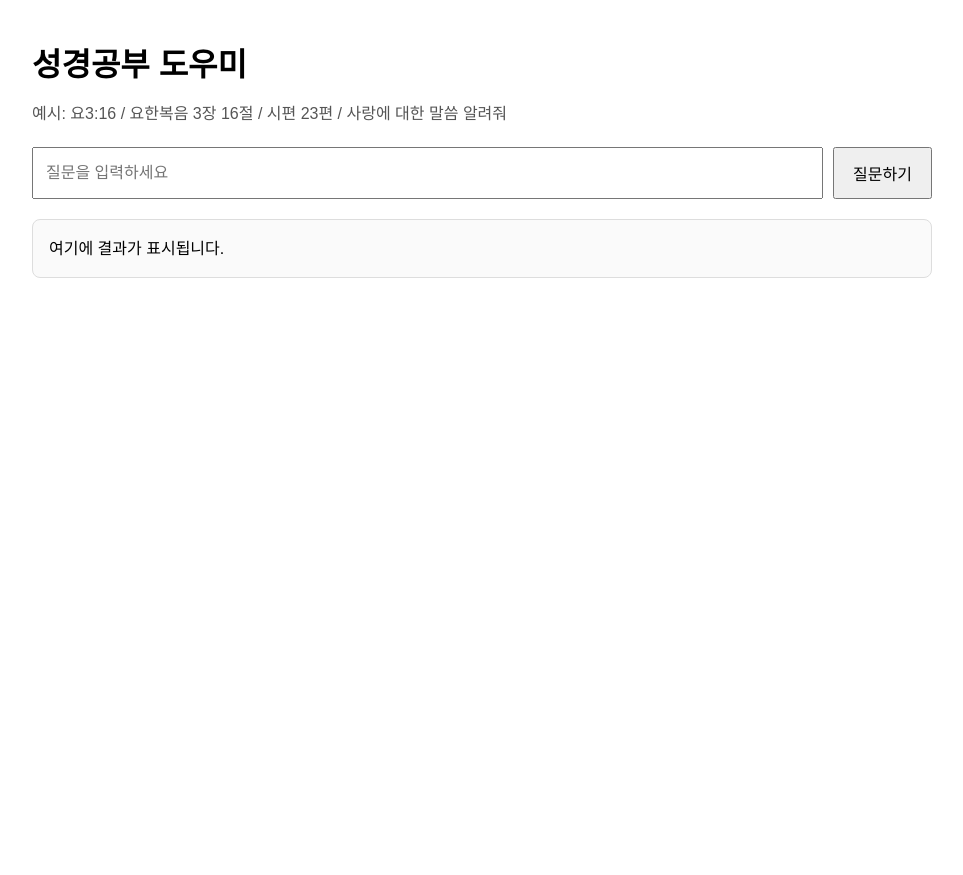
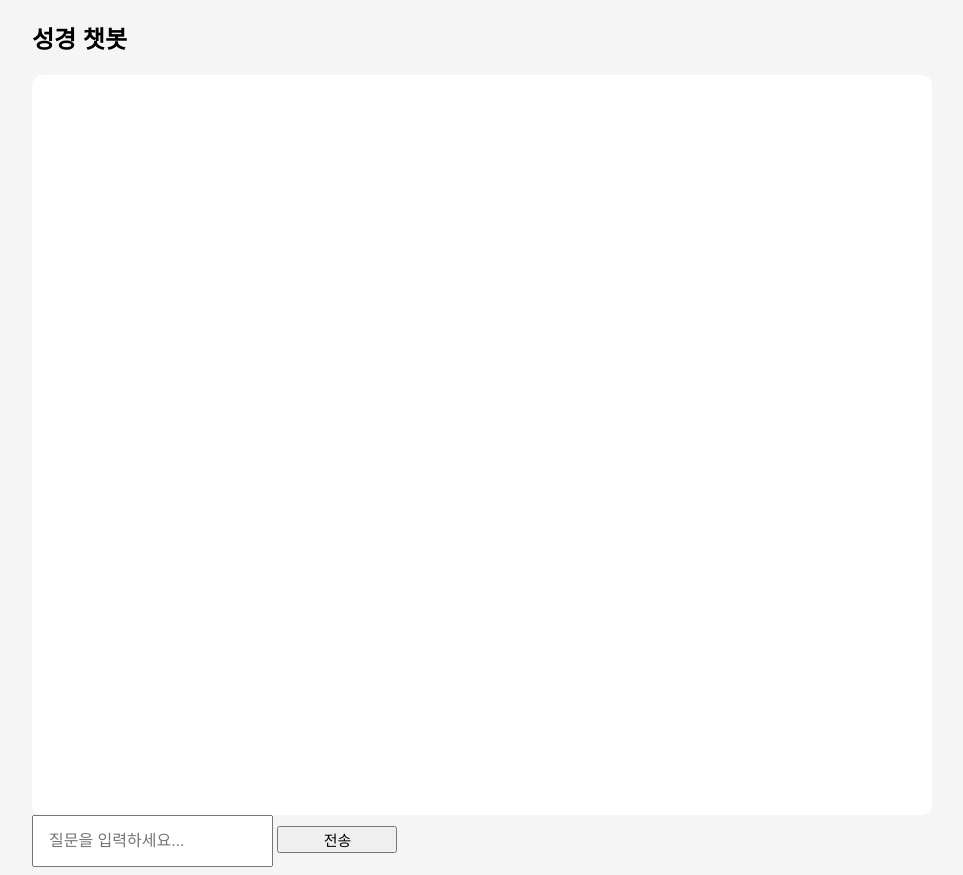
Before and after one commit to white-12-24/first_step, a FastAPI app: page / in a window 1280 px wide. Shown: the whole page, without its empty margins (158-1121 px from the left). Before the commit the page ends 278 px from the top, so only its background shows below. Run offline with FastAPI, Linux system fonts and the light colour scheme; parts of the project's set-up code (start-up, migrations or seed data) failed here and were passed over.

```diff
--- a/BIBLE_RAG/app.py
+++ b/BIBLE_RAG/app.py
@@ -6,7 +6,7 @@
 from dotenv import load_dotenv
 from openai import OpenAI
 import chromadb
-from sentence_transformers import SentenceTransformer
+from sentence_transformers import SentenceTransformer, CrossEncoder
 from fastapi import FastAPI, Request
 from fastapi.responses import HTMLResponse, JSONResponse
 from fastapi.templating import Jinja2Templates
@@ -29,7 +29,7 @@ templates = Jinja2Templates(directory=os.path.join(BASE_DIR, "templates"))
 # --------------------------------------------------
 # 2. .env 로드 / OpenAI 설정
 # --------------------------------------------------
-load_dotenv(dotenv_path=ENV_PATH)
+load_dotenv(dotenv_path=ENV_PATH, override=True)
 
 OPENAI_API_KEY = os.getenv("OPENAI_API_KEY")
 OPENAI_MODEL = os.getenv("OPENAI_MODEL", "gpt-4o-mini")
@@ -60,6 +60,14 @@ chroma_client = chromadb.PersistentClient(path=VECTOR_DB_DIR)
 vector_collection = chroma_client.get_collection(name="bible_chunks")
 
 print("[확인] vector collection count:", vector_collection.count())
+
+# --------------------------------------------------
+# Reranker 모델 로드
+# 역할:
+# - 1차 검색된 후보 구절들을 질문과 다시 비교해서 재정렬
+# --------------------------------------------------
+reranker_model_name = "cross-encoder/mmarco-mMiniLMv2-L12-H384-v1"
+reranker_model = CrossEncoder(reranker_model_name)
 
 # --------------------------------------------------
 # 5. 책 이름 별칭표
@@ -182,26 +190,42 @@ representative_boost = {
 def home(request: Request):
     return templates.TemplateResponse("index.html", {"request": request})
 
-# --------------------------------------------------
-# 8. 질문 처리
-# --------------------------------------------------
 @app.post("/chat")
 async def chat(request: Request):
+    # --------------------------------------------------
+    # 1. 사용자 질문 받기
+    # --------------------------------------------------
     body = await request.json()
     q0 = str(body.get("question", "")).strip()
     q1 = q0.lower().replace(" ", "")
 
+    # 설명/해석/요약 의도 감지
+    has_explain_intent = (
+        ("설명" in q0) or
+        ("해석" in q0) or
+        ("의미" in q0) or
+        ("뜻" in q0) or
+        ("요약" in q0) or
+        ("풀어서" in q0)
+    )
+
+    # --------------------------------------------------
+    # 2. 질문 유형 분류
+    # --------------------------------------------------
     question_type = "unknown"
 
     if re.search(r"[0-9]+장[0-9]+절", q1) or re.search(r"[0-9]+:[0-9]+", q1):
         question_type = "verse_lookup"
     elif re.search(r"[0-9]+장", q1) or re.search(r"[0-9]+편", q1):
         question_type = "chapter_lookup"
-    elif ("말씀" in q0) or ("구절" in q0) or ("추천" in q0) or ("알려" in q0):
+    elif ("말씀" in q0) or ("구절" in q0) or ("추천" in q0):
         question_type = "topic_search"
-    elif ("왜" in q0) or ("무엇" in q0) or ("설명" in q0) or ("의미" in q0):
+    elif has_explain_intent or ("왜" in q0) or ("무엇" in q0):
         question_type = "explanation"
 
+    # --------------------------------------------------
+    # 3. 책 이름 찾기
+    # --------------------------------------------------
     found_book = None
     found_alias = None
 
@@ -210,10 +234,13 @@ async def chat(request: Request):
         book_kor = book_alias_df.loc[i, "book_kor"]
 
         if alias_norm in q1:
-            if found_alias is None or len(alias_norm) > len(found_alias):
+            if (found_alias is None) or (len(alias_norm) > len(found_alias)):
                 found_alias = alias_norm
                 found_book = book_kor
 
+    # --------------------------------------------------
+    # 4. 장/절 파싱
+    # --------------------------------------------------
     chapter = None
     verse = None
 
@@ -235,7 +262,12 @@ async def chat(request: Request):
                 if m4:
                     chapter = int(m4.group(1))
 
-    # 절 직접조회
+    # --------------------------------------------------
+    # 5. 절 직접조회 / 절 설명
+    # 예:
+    # - "요3:16" → 구절만 조회
+    # - "요3:16 설명해줘" → 앞뒤 문맥 포함해서 LLM 설명
+    # --------------------------------------------------
     if question_type == "verse_lookup":
         if found_book is None or chapter is None or verse is None:
             return JSONResponse({
@@ -256,14 +288,89 @@ async def chat(request: Request):
             })
 
         row = x.iloc[0]
-        answer_text = f"[직접조회 결과]\n{row['book_kor']} {int(row['chapter'])}:{int(row['verse'])}\n{row['text']}"
+
+        # 설명 의도가 없으면 기존처럼 구절만 반환
+        if not has_explain_intent:
+            answer_text = (
+                f"[직접조회 결과]\n"
+                f"{row['book_kor']} {int(row['chapter'])}:{int(row['verse'])}\n"
+                f"{row['text']}"
+            )
+
+            return JSONResponse({
+                "question_type": question_type,
+                "answer_text": answer_text
+            })
+
+        # 설명 의도가 있으면 앞뒤 2절 문맥까지 가져와 LLM 설명 생성
+        context_df = bible_verses[
+            (bible_verses["book_kor"] == found_book) &
+            (bible_verses["chapter"] == chapter) &
+            (bible_verses["verse"] >= max(1, verse - 2)) &
+            (bible_verses["verse"] <= verse + 2)
+        ].copy().sort_values("verse")
+
+        evidence_lines = []
+        for _, r in context_df.iterrows():
+            evidence_lines.append(
+                f"{r['book_kor']} {int(r['chapter'])}:{int(r['verse'])} {r['text']}"
+            )
+
+        evidence_text = "\n".join(evidence_lines)
+
+        system_prompt = """
+너는 성경공부를 돕는 조심스러운 AI 도우미다.
+반드시 제공된 성경 근거 안에서만 답변한다.
+근거에 없는 내용은 단정하지 않는다.
+특정 교단의 교리 논쟁은 단정하지 말고 본문 중심으로 설명한다.
+답변은 한국어로 한다.
+"""
+
+        user_prompt = f"""
+사용자 질문:
+{q0}
+
+성경 근거:
+{evidence_text}
+
+답변 형식:
+1. 핵심 답변
+- 질문에 대해 3~5문장으로 답한다.
+
+2. 관련 구절 설명
+- 핵심 구절을 인용하고, 왜 중요한지 설명한다.
+
+3. 본문 설명
+- 제공된 문맥을 바탕으로 2~3문단으로 쉽게 설명한다.
+
+4. 적용 질문 2개
+"""
+
+        try:
+            llm_response = openai_client.chat.completions.create(
+                model=OPENAI_MODEL,
+                messages=[
+                    {"role": "system", "content": system_prompt},
+                    {"role": "user", "content": user_prompt},
+                ],
+                temperature=0.3,
+            )
+            llm_answer = llm_response.choices[0].message.content
+
+        except Exception as e:
+            llm_answer = f"LLM 답변 생성 중 오류가 발생했습니다: {e}"
 
         return JSONResponse({
-            "question_type": question_type,
-            "answer_text": answer_text
+            "question_type": "verse_explanation",
+            "answer_text": llm_answer + "\n\n---\n[검색 근거]\n" + evidence_text
         })
 
-    # 장 조회
+    # --------------------------------------------------
+    # 6. 장 조회 / 장 설명
+    # 예:
+    # - "시편 23편" → 장 전체 출력
+    # - "시편 23편 요약해줘" → 장 전체를 LLM으로 요약/설명
+    # --------------------------------------------------
     if question_type == "chapter_lookup":
         if found_book is None or chapter is None:
             return JSONResponse({
@@ -282,23 +389,87 @@ async def chat(request: Request):
                 "answer_text": "해당 장이 없습니다."
             })
 
-        lines = []
-        lines.append(f"[장조회 결과] {found_book} {chapter}장")
-        lines.append("")
+        # 설명/요약 의도가 없으면 기존처럼 장 전체 출력
+        if not has_explain_intent:
+            lines = []
+            lines.append(f"[장조회 결과] {found_book} {chapter}장")
+            lines.append("")
 
+            for _, r in x.iterrows():
+                lines.append(f"{int(r['verse'])}절 {r['text']}")
+
+            lines.append("")
+            lines.append(f"총 절 수: {len(x)}")
+
+            return JSONResponse({
+                "question_type": question_type,
+                "answer_text": "\n".join(lines)
+            })
+
+        # 설명/요약 의도가 있으면 장 전체를 LLM에 전달
+        evidence_lines = []
         for _, r in x.iterrows():
-            lines.append(f"{int(r['verse'])}절 {r['text']}")
+            evidence_lines.append(
+                f"{r['book_kor']} {int(r['chapter'])}:{int(r['verse'])} {r['text']}"
+            )
 
-        lines.append("")
-        lines.append(f"총 절 수: {len(x)}")
+        evidence_text = "\n".join(evidence_lines)
+
+        system_prompt = """
+너는 성경공부를 돕는 조심스러운 AI 도우미다.
+반드시 제공된 성경 본문 안에서만 요약하고 설명한다.
+근거에 없는 내용은 단정하지 않는다.
+특정 교단의 교리 논쟁은 단정하지 말고 본문 중심으로 설명한다.
+답변은 한국어로 한다.
+"""
+
+        user_prompt = f"""
+사용자 질문:
+{q0}
+
+성경 본문:
+{evidence_text}
+
+답변 형식:
+1. 핵심 요약
+- 이 장의 중심 내용을 3~5문장으로 요약한다.
+
+2. 본문 흐름 설명
+- 장 전체의 흐름을 2~3문단으로 쉽게 설명한다.
+
+3. 중요한 구절 2~3개
+- 중요한 구절을 고르고 이유를 설명한다.
+
+4. 적용 질문 2개
+"""
+
+        try:
+            llm_response = openai_client.chat.completions.create(
+                model=OPENAI_MODEL,
+                messages=[
+                    {"role": "system", "content": system_prompt},
+                    {"role": "user", "content": user_prompt},
+                ],
+                temperature=0.3,
+            )
+            llm_answer = llm_response.choices[0].message.content
+
+        except Exception as e:
+            llm_answer = f"LLM 답변 생성 중 오류가 발생했습니다: {e}"
 
         return JSONResponse({
-            "question_type": question_type,
-            "answer_text": "\n".join(lines)
+            "question_type": "chapter_explanation",
+            "answer_text": llm_answer + "\n\n---\n[검색 근거]\n" + evidence_text
         })
 
-    # 주제검색
-    if question_type == "topic_search":
+    # --------------------------------------------------
+    # 7. 주제검색 + LLM 답변
+    # 예:
+    # - "사랑에 대한 말씀 알려줘"
+    # - "불안할 때 읽을 말씀"
+    # --------------------------------------------------
+    if question_type == "topic_search" or question_type == "explanation":
+        # 7-1. 질문에서 주제 인식
         found_topics = []
 
         for topic_name, keywords in topic_dict.items():
@@ -313,15 +484,15 @@ async def chat(request: Request):
 
         found_topics = list(dict.fromkeys(found_topics))
 
+        # 주제가 하나도 안 잡히면 질문 전체를 기반으로 벡터검색만 진행
         search_keywords = []
-
         for t in found_topics:
             search_keywords.extend(topic_dict[t])
 
         search_keywords = list(dict.fromkeys(search_keywords))
 
+        # 7-2. 벡터검색용 확장 질문 생성
         expanded_terms = []
-
         for t in found_topics:
             expanded_terms.extend(query_expand_dict.get(t, []))
 
@@ -359,6 +530,7 @@ async def chat(request: Request):
 
         vector_df = pd.DataFrame(vector_rows)
 
+        # 7-3. 키워드 검색
         keyword_df = bible_chunks.copy()
         keyword_df["keyword_score"] = 0.0
 
@@ -369,19 +541,27 @@ async def chat(request: Request):
 
         if len(keyword_df) > 0:
             keyword_df = keyword_df.sort_values("keyword_score", ascending=False).head(50)
-            keyword_df = keyword_df[["chunk_id", "book_kor", "chapter", "text_chunk", "keyword_score"]].copy()
+            keyword_df = keyword_df[[
+                "chunk_id",
+                "book_kor",
+                "chapter",
+                "text_chunk",
+                "keyword_score"
+            ]].copy()
             keyword_df["vector_score"] = 0.0
         else:
             keyword_df = pd.DataFrame(columns=[
-                "chunk_id", "book_kor", "chapter", "text_chunk", "vector_score", "keyword_score"
+                "chunk_id", "book_kor", "chapter", "text_chunk",
+                "vector_score", "keyword_score"
             ])
 
+        # 7-4. 벡터 후보 + 키워드 후보 합치기
         candidate_df = pd.concat([vector_df, keyword_df], ignore_index=True)
 
         if len(candidate_df) == 0:
             return JSONResponse({
                 "question_type": question_type,
-                "answer_text": "관련 주제의 구절을 찾지 못했습니다."
+                "answer_text": "관련 성경 근거를 찾지 못했습니다."
             })
 
         candidate_df = (
@@ -393,6 +573,7 @@ async def chat(request: Request):
             })
         )
 
+        # 7-5. 키워드 점수 정규화
         max_kw = candidate_df["keyword_score"].max()
 
         if max_kw > 0:
@@ -400,6 +581,7 @@ async def chat(request: Request):
         else:
             candidate_df["keyword_score_norm"] = 0.0
 
+        # 7-6. 대표 구절 boost
         candidate_df["boost_score"] = 0.0
 
         for t in found_topics:
@@ -412,16 +594,61 @@ async def chat(request: Request):
                 )
                 candidate_df.loc[mask, "boost_score"] += 0.2
 
+        # 7-7. 1차 최종 점수 계산
         candidate_df["final_score"] = (
             candidate_df["vector_score"] * 0.4 +
             candidate_df["keyword_score_norm"] * 0.4 +
             candidate_df["boost_score"] * 0.2
         )
 
-        candidate_df = candidate_df.sort_values("final_score", ascending=False).head(5)
+        # 7-8. Reranker 적용
+        rerank_candidate_df = candidate_df.sort_values("final_score", ascending=False).head(20).copy()
+
+        rerank_pairs = []
+        for _, r in rerank_candidate_df.iterrows():
+            rerank_pairs.append([q0, str(r["text_chunk"])])
+
+        if len(rerank_pairs) > 0:
+            rerank_scores = reranker_model.predict(rerank_pairs)
+            rerank_candidate_df["rerank_score"] = rerank_scores
+
+            min_score = rerank_candidate_df["rerank_score"].min()
+            max_score = rerank_candidate_df["rerank_score"].max()
+
+            if max_score > min_score:
+                rerank_candidate_df["rerank_score_norm"] = (
+                    (rerank_candidate_df["rerank_score"] - min_score) / (max_score - min_score)
+                )
+            else:
+                rerank_candidate_df["rerank_score_norm"] = 0.0
+
+            rerank_candidate_df["final_score"] = (
+                rerank_candidate_df["final_score"] * 0.5 +
+                rerank_candidate_df["rerank_score_norm"] * 0.5
+            )
+
+            candidate_df = rerank_candidate_df.sort_values("final_score", ascending=False).head(5)
+        else:
+            candidate_df = candidate_df.sort_values("final_score", ascending=False).head(5)
+
+        # 7-9. 검색 근거 텍스트 구성
+        lines = []
+        lines.append("[하이브리드 주제검색 결과]")
+        lines.append(f"인식 주제: {found_topics}")
+        lines.append(f"검색 키워드: {search_keywords}")
+        lines.append("")
+
+        for _, r in candidate_df.iterrows():
+            lines.append(
+                f"- {r['book_kor']} {int(r['chapter'])}장 "
+                f"| score={r['final_score']:.3f} "
+                f"| keyword={int(r['keyword_score'])} "
+                f"| boost={r['boost_score']:.1f}"
+            )
+            lines.append(f"  {r['text_chunk']}")
+            lines.append("")
 
         evidence_lines = []
-
         for _, r in candidate_df.iterrows():
             evidence_lines.append(
                 f"- {r['book_kor']} {int(r['chapter'])}장: {r['text_chunk']}"
@@ -429,22 +656,7 @@ async def chat(request: Request):
 
         evidence_text = "\n".join(evidence_lines)
 
-        search_lines = []
-        search_lines.append("[하이브리드 주제검색 결과]")
-        search_lines.append(f"인식 주제: {found_topics}")
-        search_lines.append(f"검색 키워드: {search_keywords}")
-        search_lines.append("")
-
-        for _, r in candidate_df.iterrows():
-            search_lines.append(
-                f"- {r['book_kor']} {int(r['chapter'])}장 "
-                f"| score={r['final_score']:.3f} "
-                f"| keyword={int(r['keyword_score'])} "
-                f"| boost={r['boost_score']:.1f}"
-            )
-            search_lines.append(f"  {r['text_chunk']}")
-            search_lines.append("")
-
+        # 7-10. LLM 답변 생성
         system_prompt = """
 너는 성경공부를 돕는 조심스러운 AI 도우미다.
 반드시 제공된 성경 근거 안에서만 답변한다.
@@ -462,49 +674,42 @@ async def chat(request: Request):
 
 답변 형식:
 1. 핵심 답변
-2. 관련 구절
-3. 짧은 설명
-4. 묵상 질문 2개
+- 질문에 대해 자연스럽고 이해하기 쉽게 3~5문장으로 설명한다.
+
+2. 관련 구절 설명
+- 핵심 구절 2~3개를 선택하고, 각각 왜 중요한지 1문장씩 설명한다.
+
+3. 본문 설명
+- 성경 내용을 바탕으로 2~3문단으로 쉽게 풀어서 설명한다.
+- 너무 신학적이기보다는 일반인이 이해할 수 있게 설명한다.
+- 본문에 없는 내용을 단정하지 않는다.
+
+4. 적용 질문 2개
+- 사용자가 스스로 생각해볼 수 있는 질문을 만든다.
 """
 
-        if openai_client is None:
-            llm_answer = (
-                "LLM 답변을 생성하지 못했습니다.\n"
-                "원인: OPENAI_API_KEY가 로드되지 않았습니다.\n"
-                ".env 파일의 OPENAI_API_KEY 값을 확인하세요."
+        try:
+            llm_response = openai_client.chat.completions.create(
+                model=OPENAI_MODEL,
+                messages=[
+                    {"role": "system", "content": system_prompt},
+                    {"role": "user", "content": user_prompt},
+                ],
+                temperature=0.3,
             )
-        else:
-            try:
-                llm_response = openai_client.chat.completions.create(
-                    model=OPENAI_MODEL,
-                    messages=[
-                        {"role": "system", "content": system_prompt},
-                        {"role": "user", "content": user_prompt},
-                    ],
-                    temperature=0.3,
-                )
+            llm_answer = llm_response.choices[0].message.content
 
-                llm_answer = llm_response.choices[0].message.content
-
-            except Exception as e:
-                llm_answer = (
-                    "LLM 답변 생성 중 오류가 발생했습니다.\n\n"
-                    f"{e}\n\n"
-                    "대부분의 경우 .env의 OPENAI_API_KEY가 잘못되었거나, "
-                    "키가 비활성화되었거나, 프로젝트/결제 설정 문제가 원인입니다."
-                )
+        except Exception as e:
+            llm_answer = f"LLM 답변 생성 중 오류가 발생했습니다: {e}"
 
         return JSONResponse({
             "question_type": question_type,
-            "answer_text": llm_answer + "\n\n---\n[검색 근거]\n" + "\n".join(search_lines)
+            "answer_text": llm_answer + "\n\n---\n[검색 근거]\n" + "\n".join(lines)
         })
 
-    if question_type == "explanation":
-        return JSONResponse({
-            "question_type": question_type,
-            "answer_text": "설명형 질문은 다음 단계에서 검색 결과 + 설명 생성으로 연결할 예정입니다."
-        })
-
+    # --------------------------------------------------
+    # 8. 최종 fallback
+    # --------------------------------------------------
     return JSONResponse({
         "question_type": question_type,
         "answer_text": "질문 유형을 아직 인식하지 못했습니다."
--- a/BIBLE_RAG/templates/index.html
+++ b/BIBLE_RAG/templates/index.html
@@ -2,98 +2,102 @@
 <html lang="ko">
 <head>
 <meta charset="UTF-8">
-    <title>성경공부 도우미</title>
+<title>성경 챗봇</title>
+
 <style>
 body {
-            font-family: Arial, sans-serif;
-            max-width: 900px;
-            margin: 40px auto;
-            padding: 0 20px;
-            line-height: 1.6;
+    font-family: Arial;
+    background: #f5f5f5;
 }
-        h1 {
-            margin-bottom: 10px;
+
+.container {
+    width: 900px;
+    margin: auto;
 }
-        .desc {
-            color: #555;
-            margin-bottom: 20px;
+
+.chat-box {
+    height: 700px;
+    overflow-y: scroll;
+    background: white;
+    padding: 20px;
+    border-radius: 10px;
 }
-        .input-wrap {
-            display: flex;
-            gap: 10px;
-            margin-bottom: 20px;
+
+.message {
+    margin: 12px 0;
+    padding: 12px;
+    border-radius: 10px;
+    max-width: 75%;
+    font-size: 16px;
+    line-height: 1.7;
 }
+
+.user {
+    background: #d1e7dd;
+    margin-left: auto;
+}
+
+.bot {
+    background: #e2e3e5;
+}
+
 input {
     flex: 1;
-            padding: 12px;
+    padding: 15px;
     font-size: 16px;
 }
+
 button {
-            padding: 12px 18px;
-            font-size: 16px;
-            cursor: pointer;
-        }
-        .result-box {
-            border: 1px solid #ddd;
-            padding: 16px;
-            border-radius: 8px;
-            background: #fafafa;
-            white-space: pre-wrap;
-        }
-        .meta {
-            margin-bottom: 12px;
-            color: #666;
+    width: 120px;
+    font-size: 15px;
 }
 </style>
 </head>
+
 <body>
-    <h1>성경공부 도우미</h1>
-    <div class="desc">
-        예시: 요3:16 / 요한복음 3장 16절 / 시편 23편 / 사랑에 대한 말씀 알려줘
+<div class="container">
+
+<h2>성경 챗봇</h2>
+
+<div id="chat" class="chat-box"></div>
+
+<div class="input-box">
+<input id="question" placeholder="질문을 입력하세요..." />
+<button onclick="send()">전송</button>
 </div>
 
-    <div class="input-wrap">
-        <input type="text" id="question" placeholder="질문을 입력하세요">
-        <button onclick="sendQuestion()">질문하기</button>
 </div>
 
-    <div class="meta" id="meta"></div>
-    <div class="result-box" id="result">여기에 결과가 표시됩니다.</div>
+<script>
+async function send() {
+    const q = document.getElementById("question").value;
+    if (!q) return;
 
-    <script>
-        // 이 코드는 입력한 질문을 FastAPI /chat 으로 보내고
-        // 응답 결과를 화면에 표시하는 코드입니다.
-        async function sendQuestion() {
-            const q = document.getElementById("question").value.trim();
-            const meta = document.getElementById("meta");
-            const result = document.getElementById("result");
+    addMessage(q, "user");
 
-            if (!q) {
-                result.textContent = "질문을 입력해주세요.";
-                return;
-            }
-
-            meta.textContent = "처리 중...";
-            result.textContent = "";
-
-            try {
     const res = await fetch("/chat", {
         method: "POST",
-                    headers: {
-                        "Content-Type": "application/json"
-                    },
-                    body: JSON.stringify({ question: q })
+        headers: {"Content-Type": "application/json"},
+        body: JSON.stringify({question: q})
     });
 
     const data = await res.json();
 
-                meta.textContent = `질문유형: ${data.question_type}`;
-                result.textContent = data.answer_text;
-            } catch (e) {
-                meta.textContent = "오류";
-                result.textContent = "요청 처리 중 문제가 발생했습니다.";
+    addMessage(data.answer_text, "bot");
+
+    document.getElementById("question").value = "";
 }
+
+function addMessage(text, type) {
+    const div = document.createElement("div");
+    div.className = "message " + type;
+    div.innerText = text;
+
+    document.getElementById("chat").appendChild(div);
+    document.getElementById("chat").scrollTop =
+    document.getElementById("chat").scrollHeight;
 }
 </script>
+
 </body>
 </html>
```
Lines whose indentation alone changed are shown as unchanged.
